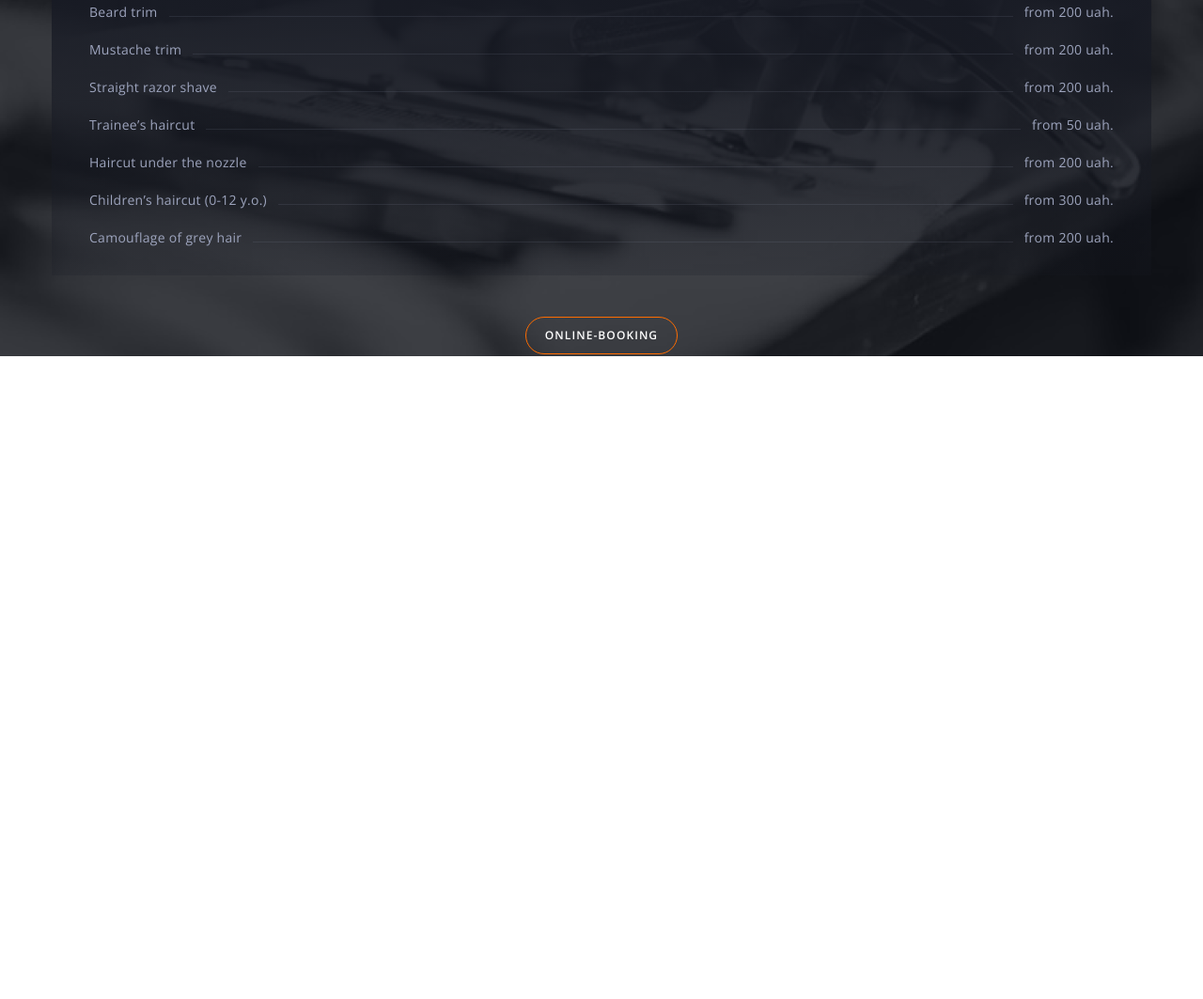
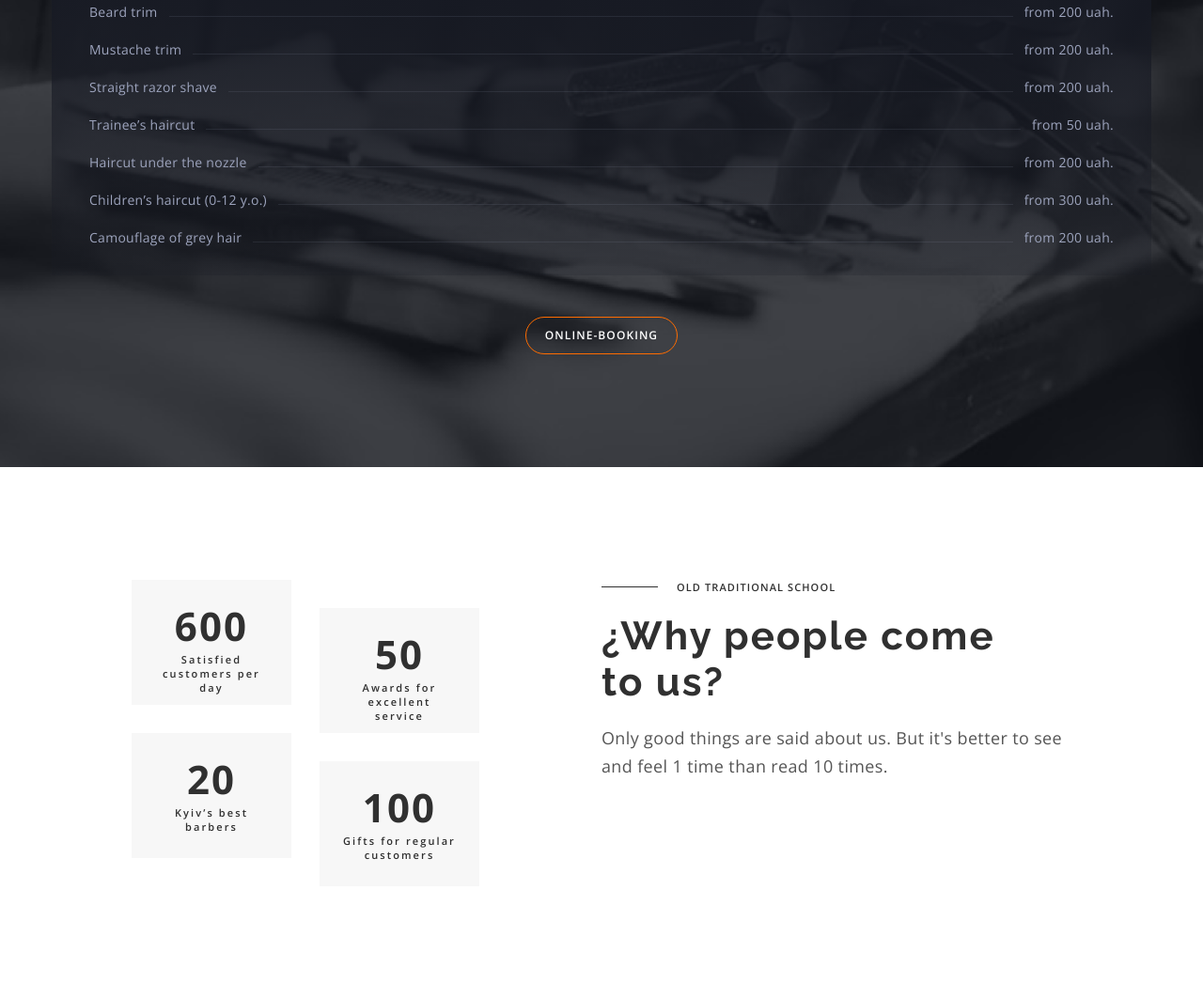
Before and after one commit to Natalia2110/BarberShop, a plain HTML site: page index.html in a window 1280 px wide. Shown: the part 1678-2741 px from the top of the page at 94% size. Before the commit the page ends 2057 px from the top, so only its background shows below. Drawn offline with nearby package versions, Linux system fonts and the light colour scheme.

Commit message:
section-traditional

```diff
--- a/css/desctop.css
+++ b/css/desctop.css
@@ -66,7 +66,8 @@
      /* ===================section-about=================== */
 
     .section-about,
-    .section-prices{
+    .section-prices,
+    .section-traditional{
 
         padding-top: 120px;
         padding-bottom: 120px;
@@ -93,7 +94,6 @@
 
     .section-prices{
     max-width: 1600px;
-    max-height: 692px;
 
     background-image: url(../img/bgImg-prices-desc-1x.png);
     }
@@ -121,8 +121,34 @@
     }
     .prices-list:first-child{
         background: linear-gradient(180deg, #171A24 0%, rgba(23, 26, 36, 0.20) 100%);
+
     }
     .prices-list:last-child{
         background: linear-gradient(180deg, #090B13 0%, rgba(9, 11, 19, 0.20) 100%);
     }
+    }
+
+    /* =====================sectijn-traditional========================== */
+
+    .section-traditional .container{
+        display: flex;
+        flex-direction: row-reverse;
+        justify-content: center;
+        gap: 130px;
+    }
+    .section-traditional-box{
+        margin-bottom: 0;
+    }
+    .traditional-list-item{
+
+        width: 170px;
+
+        padding-left: 24px;
+        padding-right: 24px;
+    }
+
+    .traditional-list{
+        max-width: 370px;
+        margin-left: 0;
+    }
 }
--- a/css/mobile.css
+++ b/css/mobile.css
@@ -18,7 +18,7 @@
         display: none;
     }
 
-    .section-about-text{
+    .section-about-box .section-about-text{
         font-size: 16px;
     }
 
@@ -153,16 +153,18 @@
     letter-spacing: 0.32px;
     }
 
-        /* ===================section-about=================== */
+/* ===================section-about=================== */
 
     .section-about,
-    .section-prices{
+    .section-prices,
+    .section-traditional{
         padding-top: 84px;
         padding-bottom: 84px;
     }
 
     .section-about-box,
-    .prices-title-box{
+    .prices-title-box,
+    .section-traditional-box{
         display: flex;
         flex-direction: column;
         gap: 20px;
@@ -176,8 +178,7 @@
     .black-title .first-pre-title{
         color: var(--black-color);
     }
-    .black-title .first-pre-title-box{
-
+    .black-title .first-pre-title-box {
         background-color: var(--black-color);
 
     }
@@ -233,7 +234,7 @@
 
     .section-prices{
         max-width: 480px;
-        max-height: 738px;
+
         margin: 0 auto;
 
         background-color: #111319;
@@ -252,15 +253,9 @@
             }
     }
 
-
-    /* .section-prices .container{
-        display: flex;
-        flex-direction: column;
-
-        gap: 44px;
-    } */
     .prices-title-box,
-    .prices-list-box{
+    .prices-list-box,
+    .section-traditional-box{
         margin-bottom: 44px;
 
     }
@@ -311,6 +306,52 @@
         color: var(--white-color);
     }
 
+/* =====================section-traditional========================== */
+
+.section-traditional-box .section-about-title{
+    font-size: 42px;
+}
+
+.traditional-list{
+    display: flex;
+    flex-wrap: wrap;
+}
+
+.traditional-list-item{
+    /* display: block; */
+    width: 194px;
+    height: 133px;
+    padding: 20px 36px;
+    background-color: var(--bc-traditional-item-box);
+    text-align: center;
+}
+.traditional-list-item:nth-child(odd){
+    margin-right: 30px;
+}
+.traditional-list-item:nth-child(even){
+    margin-top: 30px;
+}
+
+.traditional-span,
+.traditional-text{
+
+    font-family: inherit;
+    letter-spacing: 2.1px;
+
+
+    color: var(--black-color);
+}
+.traditional-span {
+    font-size: 42px;
+    font-weight: 700;
+
+}
+.traditional-text{
+    font-size: 11px;
+    font-weight: 600;
+}
+
+
 
 
 
--- a/css/styles.css
+++ b/css/styles.css
@@ -7,7 +7,8 @@
     --black-color: #303030;
     --desc-color:  #555;
     --bg-prices-list: linear-gradient(rgba(23, 26, 36, 1), rgba(23, 26, 36, 0.2));
-    --bc-color-section-prices: linear-gradient(rgba(17, 19, 25, 1), rgba(17, 19, 25, 0.7)) ;
+    --bc-color-section-prices: linear-gradient(rgba(17, 19, 25, 1), rgba(17, 19, 25, 0.7));
+    --bc-traditional-item-box: #F7F7F7;
 
 
 }
--- a/css/tablet.css
+++ b/css/tablet.css
@@ -238,4 +238,26 @@
     .prices-list-item{
         gap: 12px;
     }
+
+        /* =====================sectijn-traditional========================== */
+
+    .section-traditional .section-about-title{
+        max-width: 431px;
+    }
+
+    .section-traditional .section-about-text{
+        max-width: 500px;
+    }
+
+    .traditional-list{
+        max-width: 450px;
+        margin-left: auto;
+    }
+    .traditional-list-item{
+
+        width: 210px;
+
+        padding-left: 44px;
+        padding-right: 44px;
+    }
 }
--- a/index.html
+++ b/index.html
@@ -1,20 +1,29 @@
 <!DOCTYPE html>
 <html lang="en">
   <head>
-    <meta charset="UTF-8">
-    <meta http-equiv="X-UA-Compatible" content="IE=edge">
-    <meta name="viewport" content="width=device-width, initial-scale=1.0">
+    <meta charset="UTF-8" />
+    <meta http-equiv="X-UA-Compatible" content="IE=edge" />
+    <meta name="viewport" content="width=device-width, initial-scale=1.0" />
     <title>Document</title>
-    <link rel="preconnect" href="https://fonts.googleapis.com">
-    <link rel="preconnect" href="https://fonts.gstatic.com" crossorigin>
-    <link href="https://fonts.googleapis.com/css2?family=Open+Sans:wght@400;600;700&family=Raleway:wght@700&display=swap" rel="stylesheet">
+    <link rel="preconnect" href="https://fonts.googleapis.com" />
+    <link rel="preconnect" href="https://fonts.gstatic.com" crossorigin />
+    <link
+      href="https://fonts.googleapis.com/css2?family=Open+Sans:wght@400;600;700&family=Raleway:wght@700&display=swap"
+      rel="stylesheet"
+    />
 
-    <link rel="stylesheet" href="https://cdnjs.cloudflare.com/ajax/libs/modern-normalize/2.0.0/modern-normalize.min.css" integrity="sha512-4xo8blKMVCiXpTaLzQSLSw3KFOVPWhm/TRtuPVc4WG6kUgjH6J03IBuG7JZPkcWMxJ5huwaBpOpnwYElP/m6wg==" crossorigin="anonymous" referrerpolicy="no-referrer" />
+    <link
+      rel="stylesheet"
+      href="https://cdnjs.cloudflare.com/ajax/libs/modern-normalize/2.0.0/modern-normalize.min.css"
+      integrity="sha512-4xo8blKMVCiXpTaLzQSLSw3KFOVPWhm/TRtuPVc4WG6kUgjH6J03IBuG7JZPkcWMxJ5huwaBpOpnwYElP/m6wg=="
+      crossorigin="anonymous"
+      referrerpolicy="no-referrer"
+    />
 
-    <link rel="stylesheet" href="./css/styles.css">
-    <link rel="stylesheet" href="./css/mobile.css">
-    <link rel="stylesheet" href="./css/tablet.css">
-    <link rel="stylesheet" href="./css/desctop.css">
+    <link rel="stylesheet" href="./css/styles.css" />
+    <link rel="stylesheet" href="./css/mobile.css" />
+    <link rel="stylesheet" href="./css/tablet.css" />
+    <link rel="stylesheet" href="./css/desctop.css" />
   </head>
   <body>
     <!----------------HEADER---------------->
@@ -79,15 +88,17 @@
             <div class="rectangle"></div>
 
             <ul class="sidebar-list list">
-                        <li class="sidebar-item"><a href="" class="sidebar-link"></a>Instagram</li>
-                        <li class="sidebar-item"><a href="" class="sidebar-link"></a>Youtube</li>
+              <li class="sidebar-item">
+                <a href="" class="sidebar-link"></a>Instagram
+              </li>
+              <li class="sidebar-item">
+                <a href="" class="sidebar-link"></a>Youtube
+              </li>
             </ul>
           </div>
-
         </div>
 
         <div class="bg-header-hero-box">
-
           <div class="nav-contacts-box">
             <ul class="nav-list list">
               <li class="nav-list-item">
@@ -104,8 +115,12 @@
               </li>
             </ul>
             <div class="header-contacts">
-                        <button type="button" class="header-contacts-btn">Online-booking</button>
-                        <a href="tel:+380441111111" class="header-contacts-link">+38 044 111 11 11</a>
+              <button type="button" class="header-contacts-btn">
+                Online-booking
+              </button>
+              <a href="tel:+380441111111" class="header-contacts-link"
+                >+38 044 111 11 11</a
+              >
             </div>
           </div>
 
@@ -113,13 +128,12 @@
             <div class="section-hero-box">
               <div class="pre-title-box">
                 <div class="first-pre-title-box"></div>
-                            <p class="first-pre-title">
-                                A hair salon for men in Kyiv
-                            </p>
+                <p class="first-pre-title">A hair salon for men in Kyiv</p>
               </div>
               <h1 class="hero-title">BarberShop</h1>
               <p class="second-hero-pre-title">
-                            We are experts in trendy men’s haircuts. We work quickly, carefully and with style.
+                We are experts in trendy men’s haircuts. We work quickly,
+                carefully and with style.
               </p>
             </div>
           </section>
@@ -131,7 +145,6 @@
       <!----------------section-about ---------------------->
       <section class="section-about">
         <div class="container">
-
           <ul class="section-about-list list">
             <li class="section-about-item">
               <picture>
@@ -158,7 +171,6 @@
                   class="section-about-img"
                 />
               </picture>
-
             </li>
             <li class="section-about-item">
               <picture>
@@ -185,7 +197,6 @@
                   class="section-about-img"
                 />
               </picture>
-
             </li>
           </ul>
 
@@ -193,29 +204,30 @@
             <div class="section-about-box black-title">
               <div class="pre-title-box">
                 <div class="first-pre-title-box"></div>
-                                <p class="first-pre-title">
-                                    About
-                                </p>
+                <p class="first-pre-title">About</p>
               </div>
-                            <h2 class="section-about-title title">Best Barbershop in your city</h2>
+              <h2 class="section-about-title title">
+                Best Barbershop in your city
+              </h2>
               <p class="section-about-text">
-                                If you want to add more confidence to your image, you should visit us
+                If you want to add more confidence to your image, you should
+                visit us
               </p>
               <p class="section-about-desc">
-                                We are a team that never stops at what has been achieved and are thirsty for changes. And when you fall into the hands of our master, you will never be the same again. We are a team that is always "on the same wave" with clients. Therefore, we are always ready to improve everyone who comes to us!
+                We are a team that never stops at what has been achieved and are
+                thirsty for changes. And when you fall into the hands of our
+                master, you will never be the same again. We are a team that is
+                always "on the same wave" with clients. Therefore, we are always
+                ready to improve everyone who comes to us!
               </p>
             </div>
             <button type="button" class="button">Online-booking</button>
           </div>
-
-
-
         </div>
       </section>
 
       <!----------------section-prices ---------------------->
       <section class="section-prices">
-
         <div class="container">
           <div class="prices-title-box">
             <div class="pre-title-box">
@@ -225,9 +237,7 @@
               </p>
             </div>
 
-                    <h2 class="section-prices-title title">
-                        Services and prices
-                    </h2>
+            <h2 class="section-prices-title title">Services and prices</h2>
           </div>
 
           <div class="prices-list-box">
@@ -270,16 +280,49 @@
           </div>
 
           <button type="button" class="button">Online-booking</button>
+        </div>
+      </section>
 
+      <!--------------------------- section-traditional ------------------------------------>
+
+      <section class="section-traditional">
+
+        <div class="container">
+            <div class="section-traditional-box black-title">
+                <div class="pre-title-box">
+                  <div class="first-pre-title-box"></div>
+                  <p class="first-pre-title">Old traditional school</p>
+                </div>
+                <h2 class="section-about-title title">
+                    ¿Why people come to us?
+                </h2>
+                <p class="section-about-text">
+                    Only good things are said about us. But it's better to see and feel 1 time than read 10 times.
+                </p>
+              </div>
+
+              <ul class="traditional-list list">
+                <li class="traditional-list-item">
+                    <span class="traditional-span">600</span>
+                    <p class="traditional-text">Satisfied customers per day</p>
+                </li>
+                <li class="traditional-list-item">
+                    <span class="traditional-span">50</span>
+                    <p class="traditional-text">Awards for excellent service</p>
+                </li>
+                <li class="traditional-list-item">
+                    <span class="traditional-span">20</span>
+                    <p class="traditional-text">Kyiv’s best barbers</p>
+                </li>
+                <li class="traditional-list-item">
+                    <span class="traditional-span">100</span>
+                    <p class="traditional-text">Gifts for regular customers</p>
+                </li>
+              </ul>
         </div>
 
       </section>
 
     </main>
-
-
-
-
-
   </body>
 </html>
```
Lines whose indentation alone changed are shown as unchanged.
